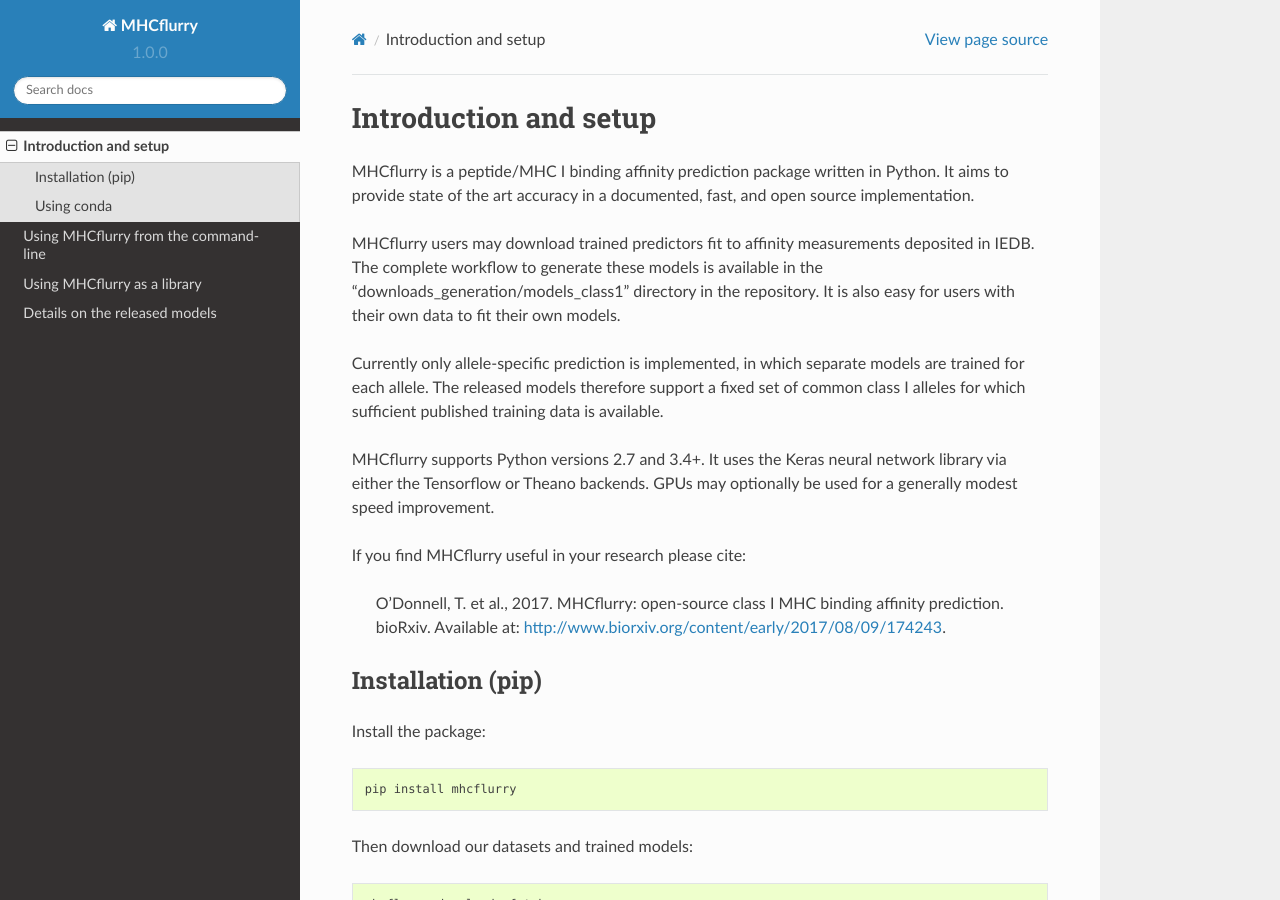
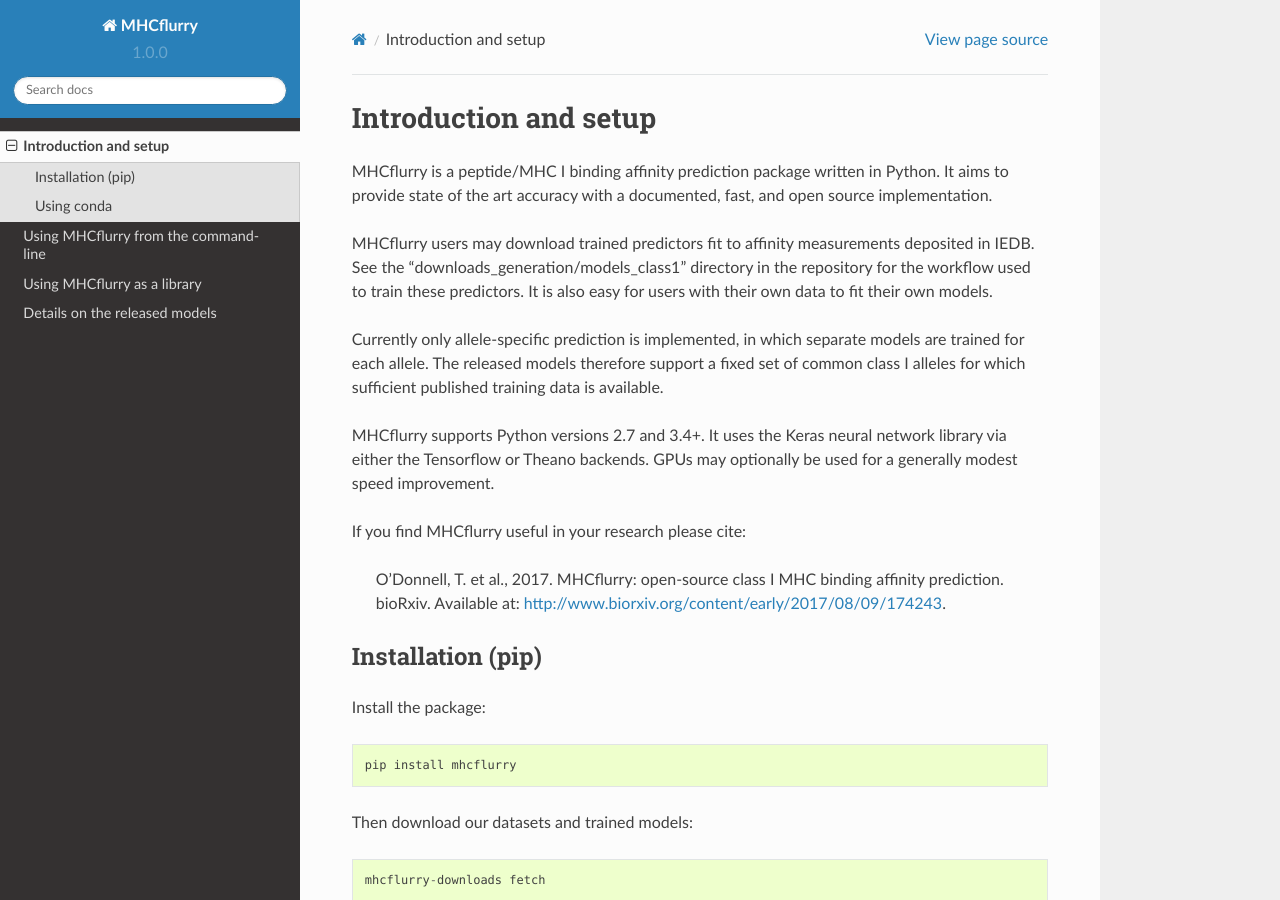
Before and after one commit to openvax/mhcflurry, a Sphinx documentation site: the page built from docs/intro.rst, in a window 1280 px wide and 900 px high. Built offline with Sphinx 7.4.7 and the Read the Docs theme 2.0.0, drawn with Linux system fonts in a browser that asks for light colours; pages that are not in the unit, such as notebooks, are missing from menus.

Commit message:
Improve docs

```diff
--- a/docs/intro.rst
+++ b/docs/intro.rst
@@ -2,13 +2,13 @@
 =======================
 
 MHCflurry is a peptide/MHC I binding affinity prediction package written in
-Python. It aims to provide state of the art accuracy in a documented, fast, and
+Python. It aims to provide state of the art accuracy with a documented, fast, and
 open source implementation.
 
 MHCflurry users may download trained predictors fit to affinity measurements
-deposited in IEDB. The complete workflow to generate these models
-is available in the "downloads_generation/models_class1" directory in the
-repository. It is also easy for users with their own data to fit their own models.
+deposited in IEDB. See the "downloads_generation/models_class1" directory in the
+repository for the workflow used to train these predictors. It is also easy
+for users with their own data to fit their own models.
 
 Currently only allele-specific prediction is implemented, in which separate models
 are trained for each allele. The released models therefore support a fixed set of common
```
Also changed, not shown: docs/_readme.md (+2 -2 lines), 1 other file.
